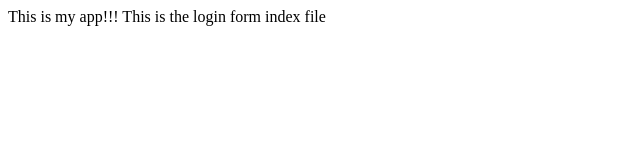
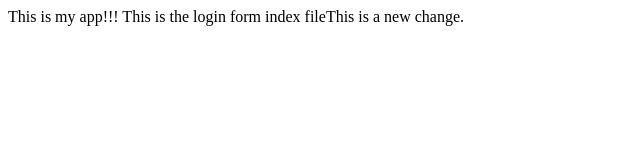
Before and after one commit to Veer-N/myappsample, a plain HTML site: page index.html in a window 1280 px wide. Shown: the whole page, without its empty margins (0-640 px from the left). Drawn offline with Linux system fonts and the light colour scheme.

Commit message:
changed index.html

```diff
--- a/index.html
+++ b/index.html
@@ -5,6 +5,6 @@
 </head>
 <body>
 This is my app!!!
-This is the login form index file
+This is the login form index fileThis is a new change.
 </body>
 </html>
```
